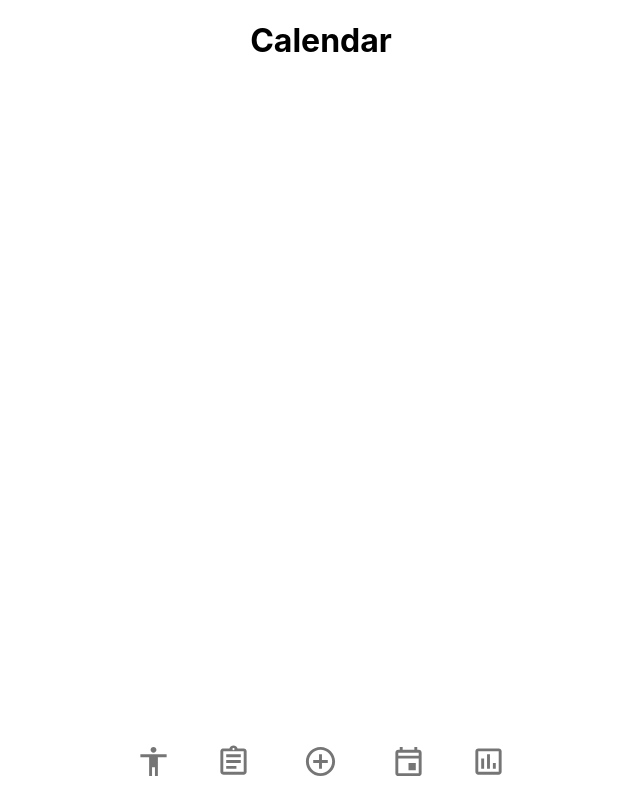
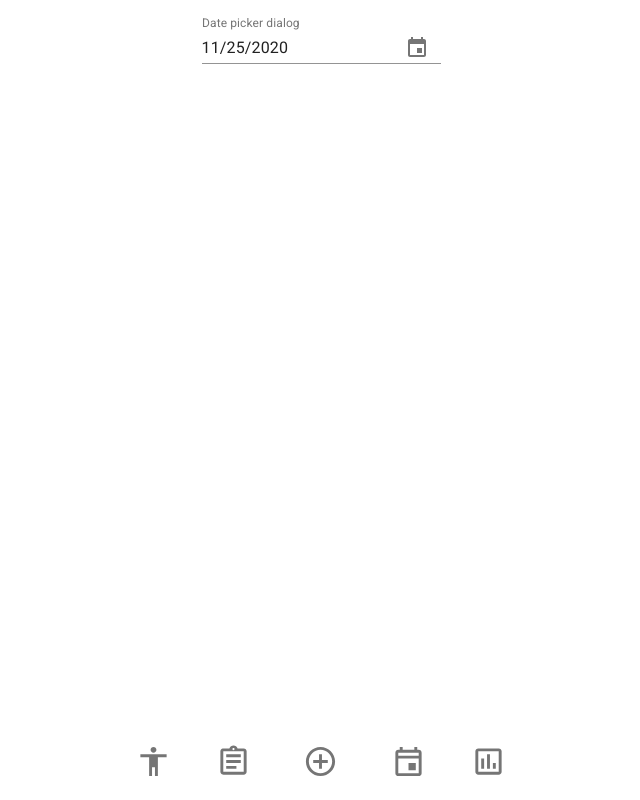
Before and after one commit to NimaBoscarino/react-rails-boilerplate, a React (Create React App) app in the folder client/: page /calendar in a window 1280 px wide. Shown: the whole page, without its empty margins (319-959 px from the left). Built offline with nearby package versions, Linux system fonts and the light colour scheme.

Commit message:
Add Calendar component

```diff
--- a/client/package.json
+++ b/client/package.json
@@ -3,8 +3,10 @@
   "version": "0.1.0",
   "private": true,
   "dependencies": {
+    "@date-io/date-fns": "^1.3.13",
     "@material-ui/core": "^4.11.0",
     "@material-ui/icons": "^4.9.1",
+    "@material-ui/pickers": "^3.2.10",
     "@types/jest": "^26.0.15",
     "@types/node": "^14.14.9",
     "@types/react": "^17.0.0",
@@ -12,6 +14,7 @@
     "@typescript-eslint/eslint-plugin": "^4.8.1",
     "@typescript-eslint/parser": "^4.8.1",
     "axios": "^0.18.0",
+    "date-fns": "^2.16.1",
     "eslint-config-prettier": "^6.15.0",
     "eslint-plugin-prettier": "^3.1.4",
     "eslint-plugin-react": "^7.21.5",
--- /dev/null
+++ b/client/src/components/Calendar.tsx
@@ -0,0 +1,39 @@
+import 'date-fns';
+import React from 'react';
+import Grid from '@material-ui/core/Grid';
+import DateFnsUtils from '@date-io/date-fns';
+import {
+  MuiPickersUtilsProvider,
+  KeyboardTimePicker,
+  KeyboardDatePicker,
+} from '@material-ui/pickers';
+
+export const Calendar = ():React.ReactElement => {
+
+  const [selectedDate, setSelectedDate] = React.useState<Date | null>(
+    new Date('2020-11-25'),
+  );
+
+  const handleDateChange = (date: Date | null) => {
+    console.log(date);
+    setSelectedDate(date);
+  };
+
+  return (
+    <MuiPickersUtilsProvider utils={DateFnsUtils}>
+      <Grid container justify="space-around">
+        <KeyboardDatePicker
+          margin="normal"
+          id="date-picker-dialog"
+          label="Date picker dialog"
+          format="MM/dd/yyyy"
+          value={selectedDate}
+          onChange={handleDateChange}
+          KeyboardButtonProps={{
+            'aria-label': 'change date',
+          }}
+        />
+      </Grid>
+    </MuiPickersUtilsProvider>
+  );
+}
--- a/client/src/components/Calendar/index.tsx
+++ /dev/null
@@ -1,7 +0,0 @@
-import React from 'react';
-
-export const Calendar = ():React.ReactElement => {
-  return(
-    <h1>Calendar</h1>
-  )
-}
--- a/client/src/components/ExerciseTab.tsx
+++ b/client/src/components/ExerciseTab.tsx
@@ -65,7 +65,7 @@
       </AppBar>
       <TabPanel value={value} index={0}>
         <Typography gutterBottom>
-          <img src={props.thumbnail_image_url} alt="No image" width="270px" height="300px"/>
+          <img src={props.thumbnail_image_url} alt="No image" width="250px" height="270px"/>
           <br/>
           {props.description}
         </Typography>
@@ -77,7 +77,7 @@
       </TabPanel>
       <TabPanel value={value} index={2}>
         <Typography gutterBottom>
-          <video width="270px" height="300px" autoPlay>
+          <video width="250px" height="270px" autoPlay>
             <source src={props.video_url} type="video/mp4"/>
           </video>
         </Typography>
--- a/client/src/components/NewWorkout/ExerciseDialog.tsx
+++ b/client/src/components/NewWorkout/ExerciseDialog.tsx
@@ -86,11 +86,6 @@
           lower_body = {props.lower_body}
           force = {props.force}
         />
-        {/* <DialogContent dividers>
-          <Typography gutterBottom>
-           {props.description}
-          </Typography>
-        </DialogContent> */}
         <DialogActions>
           <Button autoFocus onClick={props.onClick} color="primary">
             Add Exercise
```
Also changed, not shown: client/src/components/Navigation.tsx (+4 -4 lines), client/src/components/Home.tsx (renamed from client/src/components/Home/index.tsx), client/src/components/Insight.tsx (renamed from client/src/components/Insight/index.tsx), client/src/components/Today.tsx (renamed from client/src/components/Today/index.tsx), 1 other file (tests, documents, lock files or other folders).
